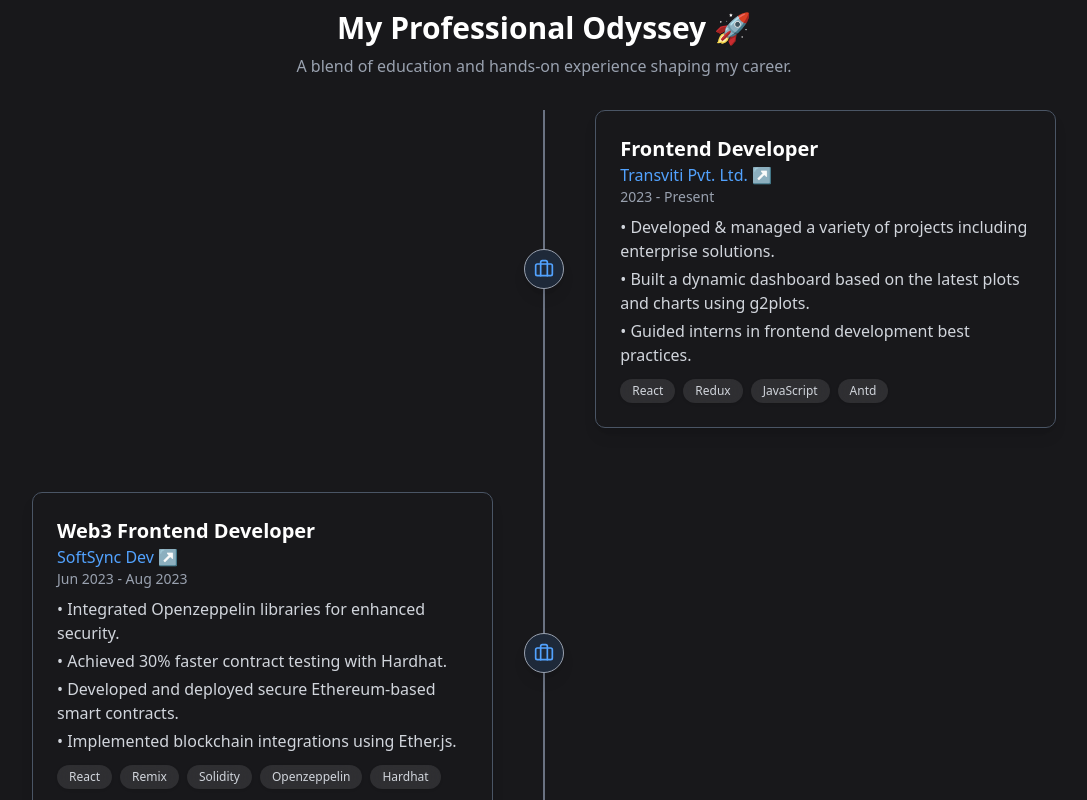
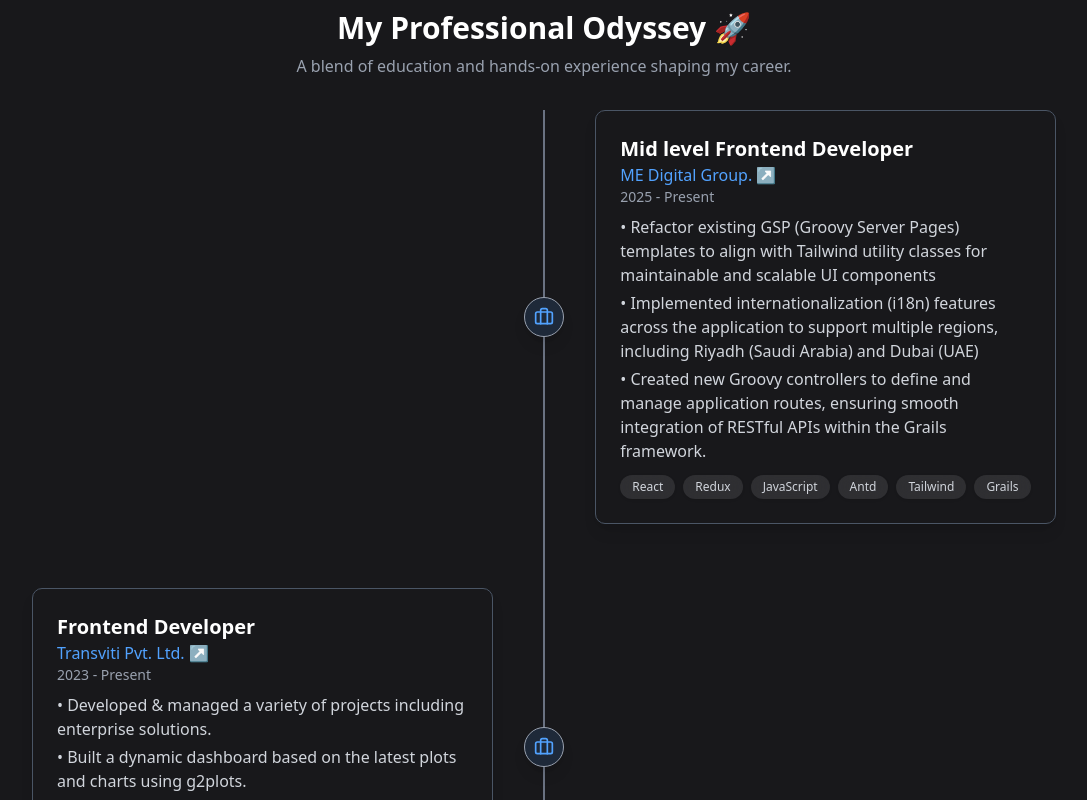
Before and after one commit to Sameer-472/Next.js-Portfolio, a Next.js app: page / in a window 1280 px wide. Shown: the part 1320-2120 px from the top of the page, without its empty margins (96-1183 px from the left). Built offline with nearby package versions, Linux system fonts and the light colour scheme.

Commit message:
Update work status

```diff
--- a/components/Timeline.jsx
+++ b/components/Timeline.jsx
@@ -9,6 +9,19 @@
 export default function Timeline() {
 
     const timelineData = [
+        {
+            type: "work",
+            title: "Mid level Frontend Developer",
+            company: "ME Digital Group.",
+            link: "https://www.linkedin.com/company/medigitalgroup/",
+            duration: "2025 - Present",
+            points: [
+                "Refactor existing GSP (Groovy Server Pages) templates to align with Tailwind utility classes for maintainable and scalable UI components",
+                "Implemented internationalization (i18n) features across the application to support multiple regions, including Riyadh (Saudi Arabia) and Dubai (UAE)",
+                "Created new Groovy controllers to define and manage application routes, ensuring smooth integration of RESTful APIs within the Grails framework.",
+            ],
+            skills: ["React", "Redux", "JavaScript", "Antd" , "Tailwind" , "Grails"],
+        },
         {
             type: "work",
             title: "Frontend Developer",
```
